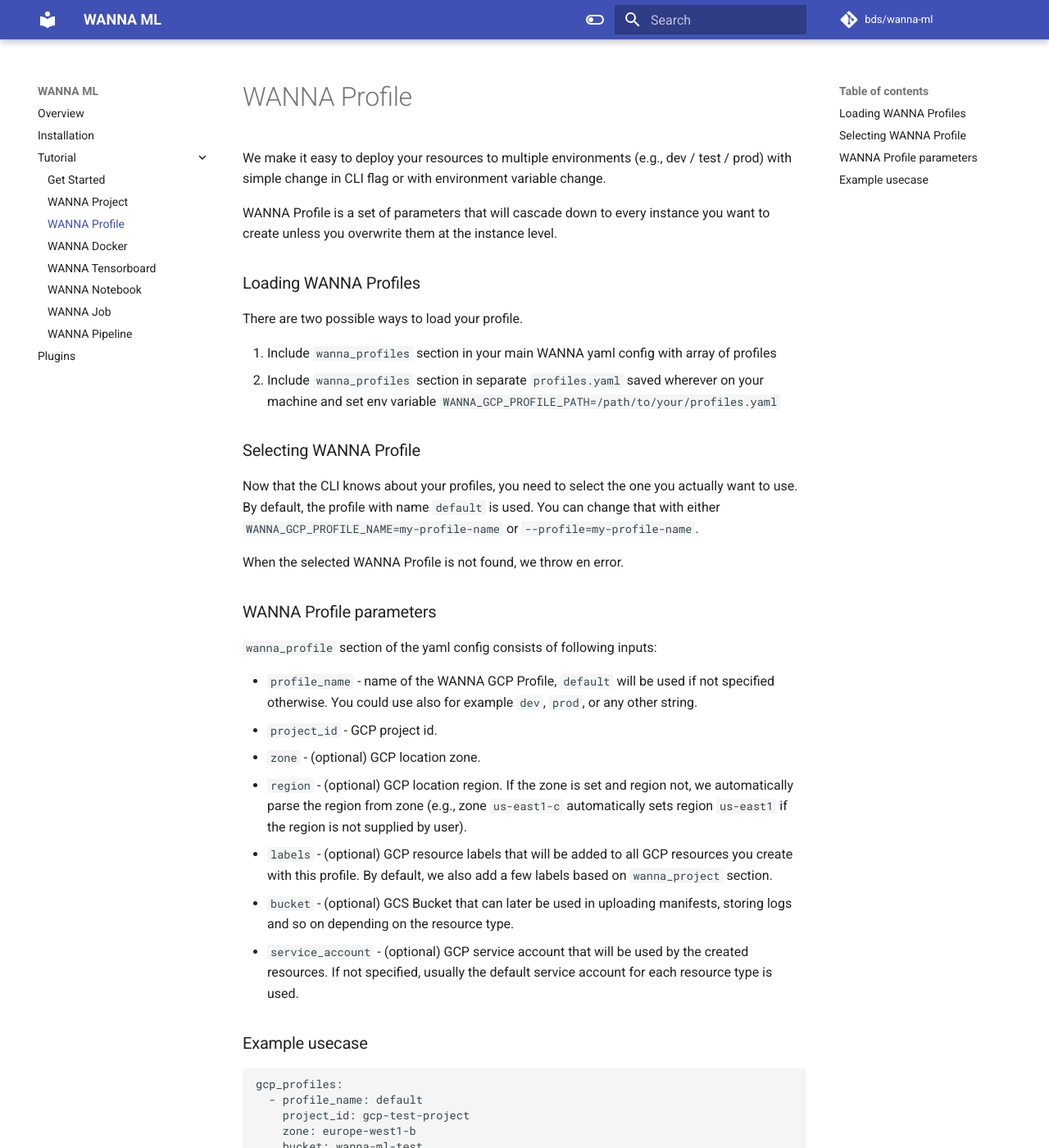
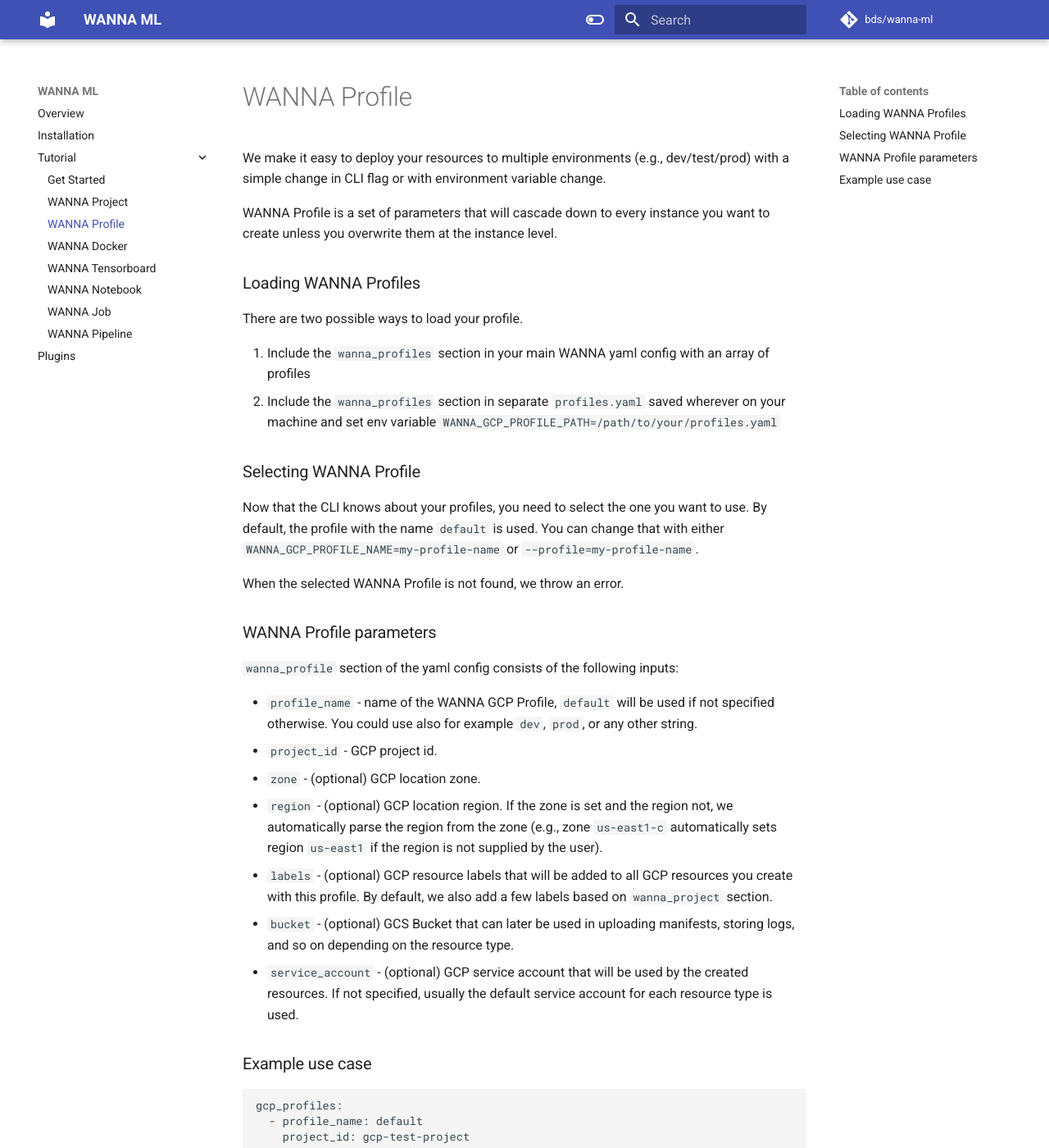
Before and after one commit to avast/wanna-ml, an MkDocs documentation site: the page built from docs/tutorial/profile.md, in a window 1280 px wide and 1400 px high. Shown: the whole window at 82% size. Built offline with MkDocs 1.6.1 and Material for MkDocs 9.7.7, drawn with Linux system fonts in a browser that asks for light colours; some of the changed text lies outside the part shown.

Commit message:
docs grammar

````diff
--- a/docs/tutorial/profile.md
+++ b/docs/tutorial/profile.md
@@ -8,8 +8,8 @@ date: 2022-04-06
 ---
 
 # WANNA Profile
-We make it easy to deploy your resources to multiple environments (e.g., dev / test / prod)
-with simple change in CLI flag or with environment variable change.
+We make it easy to deploy your resources to multiple environments (e.g., dev/test/prod)
+with a simple change in CLI flag or with environment variable change.
 
 WANNA Profile is a set of parameters that will cascade down to every instance you want to create
 unless you overwrite them at the instance level.
@@ -17,35 +17,35 @@ unless you overwrite them at the instance level.
 ### Loading WANNA Profiles
 There are two possible ways to load your profile.
 
-1. Include `wanna_profiles` section in your main WANNA yaml config with array of profiles
-2. Include `wanna_profiles` section in separate `profiles.yaml` saved wherever on your machine
+1. Include the `wanna_profiles` section in your main WANNA yaml config with an array of profiles
+2. Include the `wanna_profiles` section in separate `profiles.yaml` saved wherever on your machine
 and set env variable `WANNA_GCP_PROFILE_PATH=/path/to/your/profiles.yaml`
 
 ### Selecting WANNA Profile
-Now that the CLI knows about your profiles, you need to select the one you actually want to use.
-By default, the profile with name `default` is used. You can change that with
+Now that the CLI knows about your profiles, you need to select the one you want to use.
+By default, the profile with the name `default` is used. You can change that with
 either `WANNA_GCP_PROFILE_NAME=my-profile-name` or `--profile=my-profile-name`.
 
-When the selected WANNA Profile is not found, we throw en error.
+When the selected WANNA Profile is not found, we throw an error.
 
 ### WANNA Profile parameters
-`wanna_profile` section of the yaml config consists of following inputs:
+`wanna_profile` section of the yaml config consists of the following inputs:
 
 - `profile_name` - name of the WANNA GCP Profile, `default` will be used if not specified otherwise.
   You could use also for example `dev`, `prod`, or any other string.
 - `project_id` - GCP project id.
 - `zone` - (optional) GCP location zone.
-- `region` - (optional) GCP location region. If the zone is set and region not, we automatically
-  parse the region from zone (e.g., zone `us-east1-c` automatically sets region `us-east1` if the region
-  is not supplied by user).
+- `region` - (optional) GCP location region. If the zone is set and the region not, we automatically
+  parse the region from the zone (e.g., zone `us-east1-c` automatically sets region `us-east1` if the region
+  is not supplied by the user).
 - `labels` - (optional) GCP resource labels that will be added to all GCP resources you create with this profile.
   By default, we also add a few labels based on `wanna_project` section.
-- `bucket` - (optional) GCS Bucket that can later be used in uploading manifests, storing logs and so on depending
+- `bucket` - (optional) GCS Bucket that can later be used in uploading manifests, storing logs, and so on depending
   on the resource type.
 - `service_account` - (optional) GCP service account that will be used by the created resources.
 If not specified, usually the default service account for each resource type is used.
 
-### Example usecase
+### Example use case
 ```
 gcp_profiles:
   - profile_name: default
@@ -61,8 +61,8 @@ gcp_profiles:
     labels:
       - env: prod
 ```
-Now the command `wanna ...` will use the information from `default` profile and deploy to
+Now the command `wanna ...` will use the information from the `default` profile and deploy to
 `europe-west1-b`.
 
 When you are ready with your testing, you can call `wanna ... --profile=prod` to deploy
-to production GCP project and zone `europe-west4-a`.
+to the production GCP project and zone `europe-west4-a`.
````
Also changed, not shown: docs/cli/commands.md (+1 -1 lines), docs/tutorial/docker.md (+15 -15 lines), docs/tutorial/notebook.md (+13 -13 lines), docs/tutorial/project.md (+3 -3 lines), docs/tutorial/tensorboard.md (+7 -7 lines), 2 other files.
